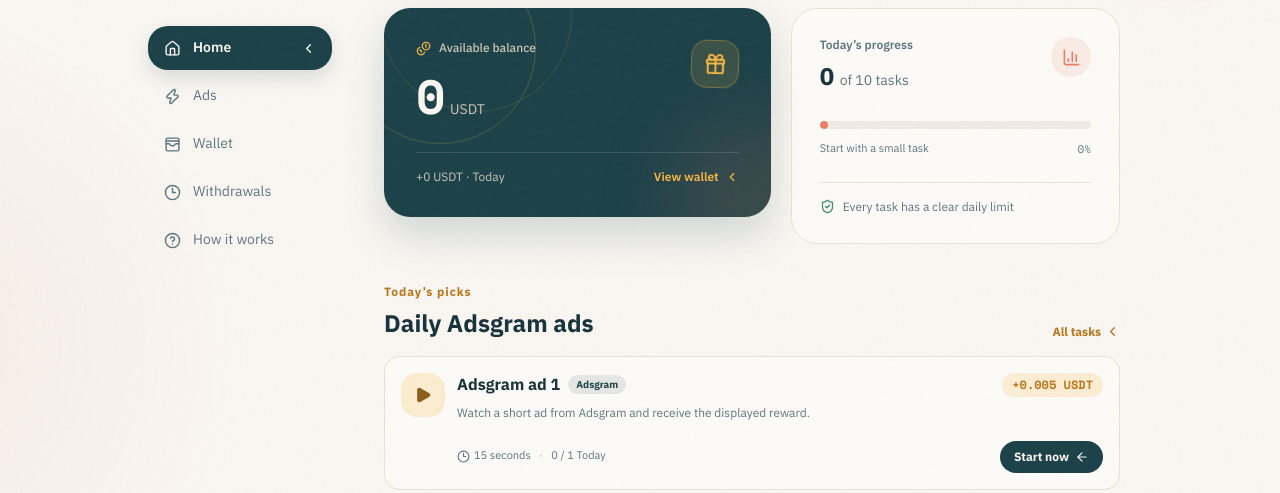
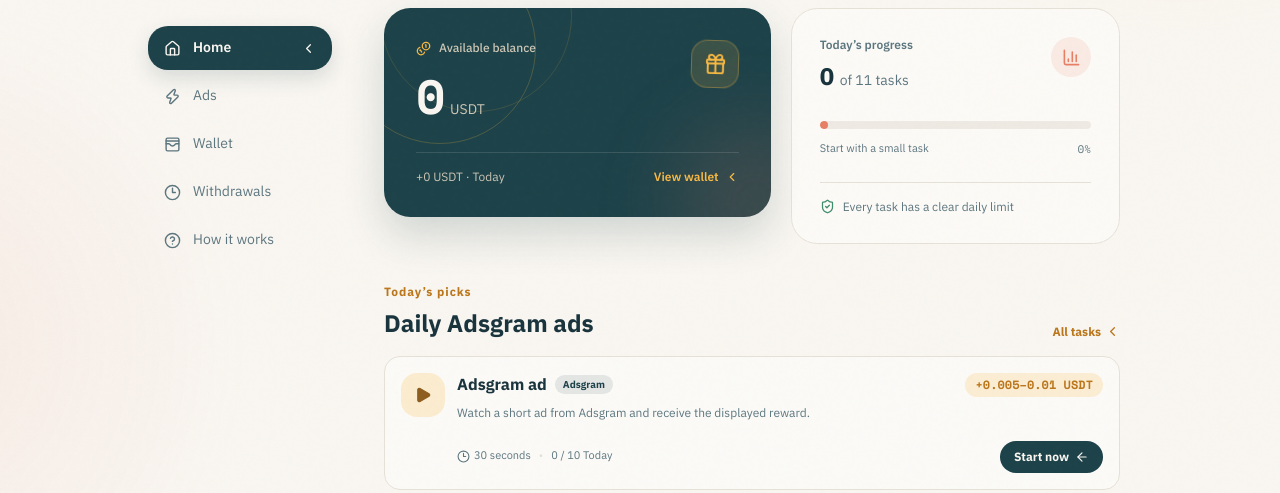
Before and after one commit to makremhp/Replit, a React (Vite) app: page / in a window 1280 px wide. Shown: the part 307-800 px from the top of the page. Built offline with nearby package versions, Linux system fonts and the light colour scheme.

Commit message:
Add files via upload

```diff
--- a/src/App.tsx
+++ b/src/App.tsx
@@ -50,6 +50,7 @@
   title: string;
   description: string;
   reward: number;
+  rewardMax?: number;
   dailyLimit: number;
   completedToday: number;
   channelUrl?: string;
@@ -129,6 +130,10 @@
     historyEyebrow: 'سجل السحوبات',
     historyTitle: 'آخر عمليات السحب',
     historyDescription: 'سجلات عامة مختصرة لآخر خمسة مستخدمين سحبوا USDT.',
+    myHistoryTitle: 'سجل سحوباتك',
+    noUserWithdrawals: 'لا توجد لديك عمليات سحب حتى الآن.',
+    publicHistoryTitle: 'آخر المستخدمين الذين سحبوا',
+    publicHistoryDescription: 'سجلات عامة وهمية للعرض فقط.',
     withdrawalCompleted: 'تم السحب',
     today: 'اليوم',
     total: 'الإجمالي',
@@ -210,6 +215,10 @@
     historyEyebrow: 'WITHDRAWAL LOG',
     historyTitle: 'Latest withdrawals',
     historyDescription: 'A public snapshot of the latest five users who withdrew USDT.',
+    myHistoryTitle: 'Your withdrawal history',
+    noUserWithdrawals: 'You have no withdrawals yet.',
+    publicHistoryTitle: 'Latest users who withdrew',
+    publicHistoryDescription: 'Sample public records for display only.',
     withdrawalCompleted: 'Paid',
     today: 'Today',
     total: 'Total',
@@ -262,18 +271,33 @@
 const queryClient = new QueryClient();
 const STORAGE_KEY = 'rewardly-local-state-v2';
 
-const initialTasks: Task[] = Array.from({ length: 10 }, (_, index) => ({
-  id: `adsgram-${index + 1}`,
-  kind: 'ad' as const,
+const initialTasks: Task[] = [
+  {
+    id: 'adsgram-daily',
+    kind: 'ad',
     provider: 'Adsgram',
-  title: `${copy.adTask} ${index + 1}`,
+    title: copy.adTask,
     description: copy.adTaskDescription,
-  reward: index % 2 === 0 ? 0.005 : 0.01,
+    reward: 0.005,
+    rewardMax: 0.01,
+    dailyLimit: 10,
+    completedToday: 0,
+    duration: 30,
+    status: 'available',
+  },
+  {
+    id: 'rewardly-channel',
+    kind: 'channel',
+    title: copy.channelTask,
+    description: copy.channelTaskDescription,
+    reward: 0.01,
     dailyLimit: 1,
     completedToday: 0,
-  duration: index % 2 === 0 ? 15 : 30,
-  status: 'available' as const,
-}));
+    channelUrl: 'https://t.me/Urumfaucet',
+    duration: 15,
+    status: 'available',
+  },
+];
 
 const initialWallet: Wallet = {
   balance: 0,
@@ -294,6 +318,7 @@
   day: string;
   tasks: Task[];
   wallet: Wallet;
+  userWithdrawals?: WithdrawalRecord[];
 };
 
 function todayKey() {
@@ -315,16 +340,16 @@
   };
 }
 
-function loadState(): { tasks: Task[]; wallet: Wallet } {
+function loadState(): { tasks: Task[]; wallet: Wallet; userWithdrawals: WithdrawalRecord[] } {
   try {
     const saved = JSON.parse(localStorage.getItem(STORAGE_KEY) ?? 'null') as StoredState | null;
     if (saved?.day === todayKey() && saved.tasks && saved.wallet) {
-      return { tasks: saved.tasks, wallet: saved.wallet };
+      return { tasks: saved.tasks, wallet: saved.wallet, userWithdrawals: saved.userWithdrawals ?? [] };
     }
   } catch {
     // localStorage is optional in Telegram webviews.
   }
-  return { tasks: initialTasks, wallet: initialWallet };
+  return { tasks: initialTasks, wallet: initialWallet, userWithdrawals: [] };
 }
 
 function initials(user: TelegramUser) {
@@ -337,6 +362,12 @@
 
 function formatUsdt(value: number) {
   return `${formatNumber(value, 3)} USDT`;
+}
+
+function formatReward(task: Task) {
+  return task.rewardMax
+    ? `${formatNumber(task.reward, 3)}–${formatNumber(task.rewardMax, 3)} USDT`
+    : formatUsdt(task.reward);
 }
 
 function displayName(user: TelegramUser) {
@@ -380,7 +411,7 @@
 
 function useRewardlyState() {
   const [state, setState] = useState(loadState);
-  const [verification, setVerification] = useState<{ taskId: string; phase: 'waiting' | 'ready' } | null>(null);
+  const [verification, setVerification] = useState<{ taskId: string; phase: 'waiting' } | null>(null);
 
   useEffect(() => {
     try {
@@ -394,6 +425,7 @@
     setState((current) => {
       const target = current.tasks.find((task) => task.id === taskId);
       if (!target || target.completedToday >= target.dailyLimit) return current;
+      const reward = target.rewardMax && target.completedToday % 2 === 1 ? target.rewardMax : target.reward;
       return {
         tasks: current.tasks.map((task) =>
           task.id === taskId
@@ -402,10 +434,11 @@
         ),
         wallet: {
           ...current.wallet,
-          balance: current.wallet.balance + target.reward,
-          todayEarned: current.wallet.todayEarned + target.reward,
-          totalEarned: current.wallet.totalEarned + target.reward,
+          balance: current.wallet.balance + reward,
+          todayEarned: current.wallet.todayEarned + reward,
+          totalEarned: current.wallet.totalEarned + reward,
         },
+        userWithdrawals: current.userWithdrawals,
       };
     });
     setVerification(null);
@@ -420,6 +453,15 @@
             ...current.wallet,
             balance: current.wallet.balance - amount,
           },
+           userWithdrawals: [
+             ...current.userWithdrawals,
+             {
+               id: `my-withdrawal-${Date.now()}`,
+               user: isArabic ? 'أنت' : 'You',
+               amount,
+               time: isArabic ? 'الآن' : 'Just now',
+             },
+           ],
         });
   };
 
@@ -432,11 +474,11 @@
         else window.open(task.channelUrl, '_blank', 'noopener,noreferrer');
       }
       setVerification({ taskId: task.id, phase: 'waiting' });
-      window.setTimeout(() => setVerification((current) => current?.taskId === task.id ? { taskId: task.id, phase: 'ready' } : current), 2200);
+      window.setTimeout(() => completeTask(task.id), 2200);
       return;
     }
     setVerification({ taskId: task.id, phase: 'waiting' });
-    window.setTimeout(() => setVerification((current) => current?.taskId === task.id ? { taskId: task.id, phase: 'ready' } : current), 1600);
+    window.setTimeout(() => completeTask(task.id), 1600);
   };
 
   return { ...state, verification, setVerification, startTask, completeTask, requestWithdrawal };
@@ -573,7 +615,7 @@
   );
 }
 
-function TaskCard({ task, onStart, verification, onVerify, onCancel }: { task: Task; onStart: (task: Task) => void; verification: { taskId: string; phase: 'waiting' | 'ready' } | null; onVerify: () => void; onCancel: () => void }) {
+function TaskCard({ task, onStart, verification }: { task: Task; onStart: (task: Task) => void; verification: { taskId: string; phase: 'waiting' } | null }) {
   const limitReached = task.completedToday >= task.dailyLimit;
   const active = verification?.taskId === task.id;
   return (
@@ -589,7 +631,7 @@
               </div>
               <p data-testid={`text-task-description-${task.id}`} className="mt-1 text-xs leading-6 text-[hsl(var(--muted-foreground))]">{task.description}</p>
             </div>
-            <span data-testid={`text-task-reward-${task.id}`} className="shrink-0 rounded-full bg-[hsl(39_94%_62%/.2)] px-2.5 py-1 font-mono text-xs font-bold text-[hsl(34_75%_42%)]">+{formatUsdt(task.reward)}</span>
+            <span data-testid={`text-task-reward-${task.id}`} className="shrink-0 rounded-full bg-[hsl(39_94%_62%/.2)] px-2.5 py-1 font-mono text-xs font-bold text-[hsl(34_75%_42%)]">+{formatReward(task)}</span>
           </div>
           <div className="mt-4 flex items-center justify-between gap-3">
             <div className="flex items-center gap-2 text-[11px] text-[hsl(var(--muted-foreground))]">
@@ -597,7 +639,12 @@
               <span className="text-[hsl(var(--border))]">•</span>
               <span data-testid={`text-task-limit-${task.id}`}>{formatNumber(task.completedToday)} / {formatNumber(task.dailyLimit)} {copy.today}</span>
             </div>
-            {limitReached ? (
+            {active ? (
+              <span data-testid={`status-task-verifying-${task.id}`} className="flex items-center gap-2 text-xs font-bold text-[hsl(34_75%_42%)]">
+                <span className="h-3.5 w-3.5 animate-spin rounded-full border-2 border-[hsl(39_94%_62%/.35)] border-t-[hsl(34_75%_42%)]" />
+                {isArabic ? 'جاري التحقق' : 'Verifying'}
+              </span>
+            ) : limitReached ? (
               <span data-testid={`status-task-completed-${task.id}`} className="flex items-center gap-1.5 text-xs font-bold text-[hsl(155_39%_40%)]"><BadgeCheck size={16} />{copy.completed}</span>
             ) : (
               <button type="button" data-testid={`button-start-task-${task.id}`} onClick={() => onStart(task)} className="flex items-center gap-1.5 rounded-xl bg-[hsl(190_43%_20%)] px-3.5 py-2 text-xs font-bold text-[hsl(42_38%_96%)] transition hover:-translate-y-0.5 hover:bg-[hsl(190_43%_25%)] active:translate-y-0">
@@ -609,27 +656,17 @@
       </div>
       {active && (
         <div data-testid={`panel-verification-${task.id}`} className="mt-4 border-t border-[hsl(var(--border))] pt-4">
-          {task.kind === 'ad' && verification.phase === 'waiting' ? (
           <div className="flex items-center gap-3 rounded-xl bg-[hsl(39_94%_62%/.12)] p-3 text-xs leading-5 text-[hsl(34_64%_34%)]">
             <div className="h-4 w-4 animate-pulse rounded-full bg-[hsl(39_94%_62%)]" />
-              <span>{copy.demoAdWaiting}</span>
+            <span>{task.kind === 'channel' ? (isArabic ? 'جاري التحقق من الانضمام...' : 'Checking your channel join...') : copy.demoAdWaiting}</span>
           </div>
-          ) : (
-            <div className="flex flex-wrap items-center justify-between gap-3 rounded-xl bg-[hsl(155_39%_46%/.1)] p-3">
-               <span className="text-xs font-medium leading-5 text-[hsl(155_39%_35%)]">{task.kind === 'channel' ? copy.channelConfirm : copy.adConfirm}</span>
-              <div className="flex gap-2">
-                 <button type="button" data-testid={`button-cancel-task-${task.id}`} onClick={onCancel} className="rounded-lg px-2.5 py-1.5 text-xs text-[hsl(var(--muted-foreground))]">{copy.notYet}</button>
-                  <button type="button" data-testid={`button-verify-task-${task.id}`} onClick={onVerify} className="rounded-lg bg-[hsl(155_39%_40%)] px-3 py-1.5 text-xs font-bold text-white">{copy.confirmAdd} {formatUsdt(task.reward)}</button>
-              </div>
-            </div>
-          )}
         </div>
       )}
     </div>
   );
 }
 
-function HomePage({ user, isDemo, tasks, wallet, verification, onStart, onVerify, onCancel }: { user: TelegramUser; isDemo: boolean; tasks: Task[]; wallet: Wallet; verification: { taskId: string; phase: 'waiting' | 'ready' } | null; onStart: (task: Task) => void; onVerify: () => void; onCancel: () => void }) {
+function HomePage({ user, isDemo, tasks, wallet, verification, onStart }: { user: TelegramUser; isDemo: boolean; tasks: Task[]; wallet: Wallet; verification: { taskId: string; phase: 'waiting' } | null; onStart: (task: Task) => void }) {
   const done = tasks.reduce((sum, task) => sum + task.completedToday, 0);
   const possible = tasks.reduce((sum, task) => sum + task.dailyLimit, 0);
   const completion = possible ? Math.round((done / possible) * 100) : 0;
@@ -665,19 +702,19 @@
       </div>
        <div className="mt-10 flex items-end justify-between"><div><div className="mb-2 text-xs font-bold tracking-[.08em] text-[hsl(34_75%_42%)]">{copy.todayChoices}</div><h2 className="text-2xl font-bold text-[hsl(196_41%_17%)]">{copy.simpleTasks}</h2></div><Link href="/tasks" data-testid="link-all-tasks" className="flex items-center gap-1 text-xs font-bold text-[hsl(34_75%_42%)]">{copy.allTasks} <ChevronLeft size={15} /></Link></div>
       <div className="mt-4 space-y-3">
-        {tasks.slice(0, 2).map((task) => <TaskCard key={task.id} task={task} onStart={onStart} verification={verification} onVerify={onVerify} onCancel={onCancel} />)}
+         {tasks.map((task) => <TaskCard key={task.id} task={task} onStart={onStart} verification={verification} />)}
       </div>
     </div>
   );
 }
 
-function TasksPage({ tasks, verification, onStart, onVerify, onCancel }: { tasks: Task[]; verification: { taskId: string; phase: 'waiting' | 'ready' } | null; onStart: (task: Task) => void; onVerify: () => void; onCancel: () => void }) {
+function TasksPage({ tasks, verification, onStart }: { tasks: Task[]; verification: { taskId: string; phase: 'waiting' } | null; onStart: (task: Task) => void }) {
   const completeCount = tasks.filter((task) => task.completedToday >= task.dailyLimit).length;
   return (
     <div className="screen-enter safe-bottom">
       <PageHeading eyebrow={copy.pageTasksEyebrow} title={copy.pageTasksTitle} description={copy.pageTasksDescription} />
       <div className="mb-6 flex items-center justify-between rounded-2xl border border-[hsl(39_94%_62%/.36)] bg-[hsl(39_94%_62%/.1)] px-4 py-3 text-xs"><span className="flex items-center gap-2 font-semibold text-[hsl(34_64%_34%)]"><Zap size={15} /> {formatNumber(completeCount)} {isArabic ? 'من' : 'of'} {formatNumber(tasks.length)} {copy.completedToday}</span><span className="text-[hsl(34_75%_42%)]">{copy.resetsDaily}</span></div>
-      <div className="space-y-3">{tasks.map((task) => <TaskCard key={task.id} task={task} onStart={onStart} verification={verification} onVerify={onVerify} onCancel={onCancel} />)}</div>
+       <div className="space-y-3">{tasks.map((task) => <TaskCard key={task.id} task={task} onStart={onStart} verification={verification} />)}</div>
        <div data-testid="status-task-rules" className="mt-7 flex gap-3 rounded-2xl bg-[hsl(190_43%_20%)] p-5 text-[hsl(42_38%_96%)]"><LockKeyhole className="mt-0.5 shrink-0 text-[hsl(39_94%_62%)]" size={18} /><div><div className="text-sm font-bold">{copy.whyLimits}</div><p className="mt-1 text-xs leading-6 text-[hsl(42_20%_76%)]">{copy.limitsDescription}</p></div></div>
     </div>
   );
@@ -754,31 +791,54 @@
   );
 }
 
-function WithdrawalHistoryPage() {
+function WithdrawalHistoryPage({ userWithdrawals }: { userWithdrawals: WithdrawalRecord[] }) {
   return (
     <div className="screen-enter safe-bottom">
       <PageHeading eyebrow={copy.historyEyebrow} title={copy.historyTitle} description={copy.historyDescription} />
-      <section className="overflow-hidden rounded-[1.65rem] border border-[hsl(var(--border))] bg-[hsl(var(--card)/.78)]">
+      <section data-testid="card-my-withdrawal-history" className="overflow-hidden rounded-[1.65rem] border border-[hsl(var(--border))] bg-[hsl(var(--card)/.78)]">
         <div className="flex items-center gap-3 border-b border-[hsl(var(--border))] px-5 py-4">
           <span className="flex h-10 w-10 items-center justify-center rounded-xl bg-[hsl(155_39%_46%/.12)] text-[hsl(155_39%_35%)]"><Banknote size={18} /></span>
           <div>
-            <h2 className="text-sm font-bold">{copy.nav.history}</h2>
-            <p className="mt-1 text-xs text-[hsl(var(--muted-foreground))]">{isArabic ? 'خمسة سجلات وهمية للعرض' : 'Five sample records for display'}</p>
+            <h2 className="text-sm font-bold">{copy.myHistoryTitle}</h2>
+            <p className="mt-1 text-xs text-[hsl(var(--muted-foreground))]">{isArabic ? 'هذا السجل خاص بحسابك فقط.' : 'This history belongs to your account only.'}</p>
           </div>
         </div>
         <div className="divide-y divide-[hsl(var(--border))]">
-          {withdrawalRecords.map((record) => (
-            <div key={record.id} data-testid={`withdrawal-record-${record.id}`} className="flex items-center gap-3 px-5 py-4">
-              <div className="flex h-10 w-10 shrink-0 items-center justify-center rounded-full bg-[hsl(190_43%_20%)] text-xs font-bold text-[hsl(39_94%_62%)]">
-                {record.user.replace('@', '').slice(0, 2).toUpperCase()}
+          {userWithdrawals.length === 0 ? (
+            <div data-testid="status-no-user-withdrawals" className="flex items-center gap-3 px-5 py-7 text-sm text-[hsl(var(--muted-foreground))]">
+              <Info size={18} className="shrink-0 text-[hsl(34_75%_42%)]" />
+              {copy.noUserWithdrawals}
             </div>
+          ) : userWithdrawals.map((record) => (
+            <div key={record.id} data-testid={`my-withdrawal-record-${record.id}`} className="flex items-center gap-3 px-5 py-4">
+              <div className="flex h-10 w-10 shrink-0 items-center justify-center rounded-full bg-[hsl(190_43%_20%)] text-xs font-bold text-[hsl(39_94%_62%)]">US</div>
               <div className="min-w-0 flex-1">
                 <div className="truncate text-sm font-bold">{record.user}</div>
                 <div className="mt-1 flex items-center gap-1.5 text-xs text-[hsl(var(--muted-foreground))]"><Clock3 size={12} />{record.time}</div>
               </div>
+              <div className="text-left font-mono text-sm font-bold text-[hsl(155_39%_35%)]">-{formatUsdt(record.amount)}</div>
+            </div>
+          ))}
+        </div>
+      </section>
+      <section data-testid="card-public-withdrawal-history" className="mt-5 max-w-2xl overflow-hidden rounded-2xl border border-[hsl(var(--border))] bg-[hsl(var(--card)/.6)]">
+        <div className="border-b border-[hsl(var(--border))] px-4 py-3">
+          <h2 className="text-xs font-bold">{copy.publicHistoryTitle}</h2>
+          <p className="mt-1 text-[10px] text-[hsl(var(--muted-foreground))]">{copy.publicHistoryDescription}</p>
+        </div>
+        <div className="divide-y divide-[hsl(var(--border))]">
+          {withdrawalRecords.map((record) => (
+            <div key={record.id} data-testid={`withdrawal-record-${record.id}`} className="flex items-center gap-2.5 px-4 py-2.5">
+              <div className="flex h-7 w-7 shrink-0 items-center justify-center rounded-full bg-[hsl(190_43%_20%)] text-[9px] font-bold text-[hsl(39_94%_62%)]">
+                {record.user.replace('@', '').slice(0, 2).toUpperCase()}
+              </div>
+              <div className="min-w-0 flex-1">
+                <div className="truncate text-xs font-semibold">{record.user}</div>
+                <div className="mt-0.5 flex items-center gap-1 text-[10px] text-[hsl(var(--muted-foreground))]"><Clock3 size={10} />{record.time}</div>
+              </div>
               <div className="text-left">
-                <div className="font-mono text-sm font-bold text-[hsl(155_39%_35%)]">+{formatUsdt(record.amount)}</div>
-                <div className="mt-1 flex items-center justify-end gap-1 text-[10px] font-semibold text-[hsl(155_39%_35%)]"><BadgeCheck size={12} />{copy.withdrawalCompleted}</div>
+                <div className="font-mono text-xs font-bold text-[hsl(155_39%_35%)]">+{formatUsdt(record.amount)}</div>
+                <div className="mt-0.5 flex items-center justify-end gap-1 text-[9px] font-semibold text-[hsl(155_39%_35%)]"><BadgeCheck size={10} />{copy.withdrawalCompleted}</div>
               </div>
             </div>
           ))}
@@ -816,21 +876,18 @@
 function RouterContent() {
   const { user, isDemo } = useMemo(getTelegramUser, []);
   const rewardly = useRewardlyState();
-  const { tasks, wallet, verification, startTask, completeTask, setVerification, requestWithdrawal } = rewardly;
-  const verifyActive = () => {
-    if (verification) completeTask(verification.taskId);
-  };
+  const { tasks, wallet, userWithdrawals, verification, startTask, requestWithdrawal } = rewardly;
   return (
     <Shell user={user} isDemo={isDemo} wallet={wallet}>
       <Switch>
         <Route path="/">
-          <HomePage user={user} isDemo={isDemo} tasks={tasks} wallet={wallet} verification={verification} onStart={startTask} onVerify={verifyActive} onCancel={() => setVerification(null)} />
+          <HomePage user={user} isDemo={isDemo} tasks={tasks} wallet={wallet} verification={verification} onStart={startTask} />
         </Route>
         <Route path="/tasks">
-          <TasksPage tasks={tasks} verification={verification} onStart={startTask} onVerify={verifyActive} onCancel={() => setVerification(null)} />
+          <TasksPage tasks={tasks} verification={verification} onStart={startTask} />
         </Route>
         <Route path="/wallet"><WalletPage wallet={wallet} onWithdraw={requestWithdrawal} /></Route>
-        <Route path="/withdrawals"><WithdrawalHistoryPage /></Route>
+        <Route path="/withdrawals"><WithdrawalHistoryPage userWithdrawals={userWithdrawals} /></Route>
         <Route path="/help"><HelpPage user={user} isDemo={isDemo} /></Route>
         <Route>
           <div className="py-20 text-center"><h1 className="text-3xl font-bold">{locale === 'ar' ? 'الصفحة غير موجودة' : 'Page not found'}</h1><Link href="/" data-testid="link-not-found-home" className="mt-5 inline-flex rounded-xl bg-[hsl(190_43%_20%)] px-5 py-3 text-sm font-bold text-white">{copy.nav.home}</Link></div>
```
Lines whose indentation alone changed are shown as unchanged.
